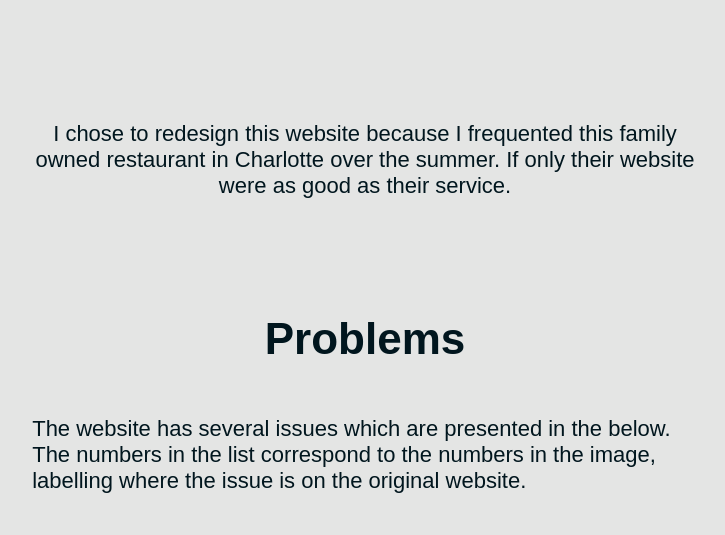
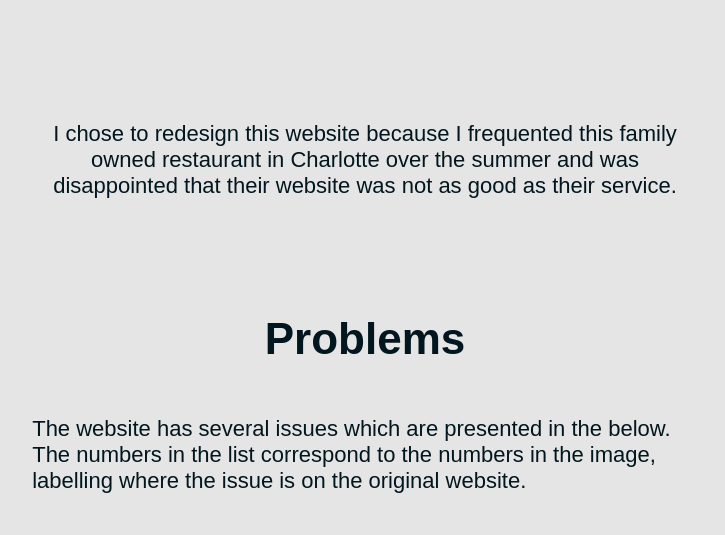
Before and after one commit to vibingcat217/responsive-redesign, a plain HTML site: page index.html in a window 1280 px wide. Shown: the part 860-1395 px from the top of the page, without its empty margins (275-1000 px from the left). Drawn offline with Linux system fonts and the light colour scheme.

Commit message:
Update index.html

```diff
--- a/index.html
+++ b/index.html
@@ -48,8 +48,8 @@
         </div>
         <p class="caption">
           I chose to redesign this website because I frequented this family
-          owned restaurant in Charlotte over the summer. If only their website
-          were as good as their service.
+          owned restaurant in Charlotte over the summer and was disappointed
+          that their website was not as good as their service.
         </p>
       </div>
 
```
